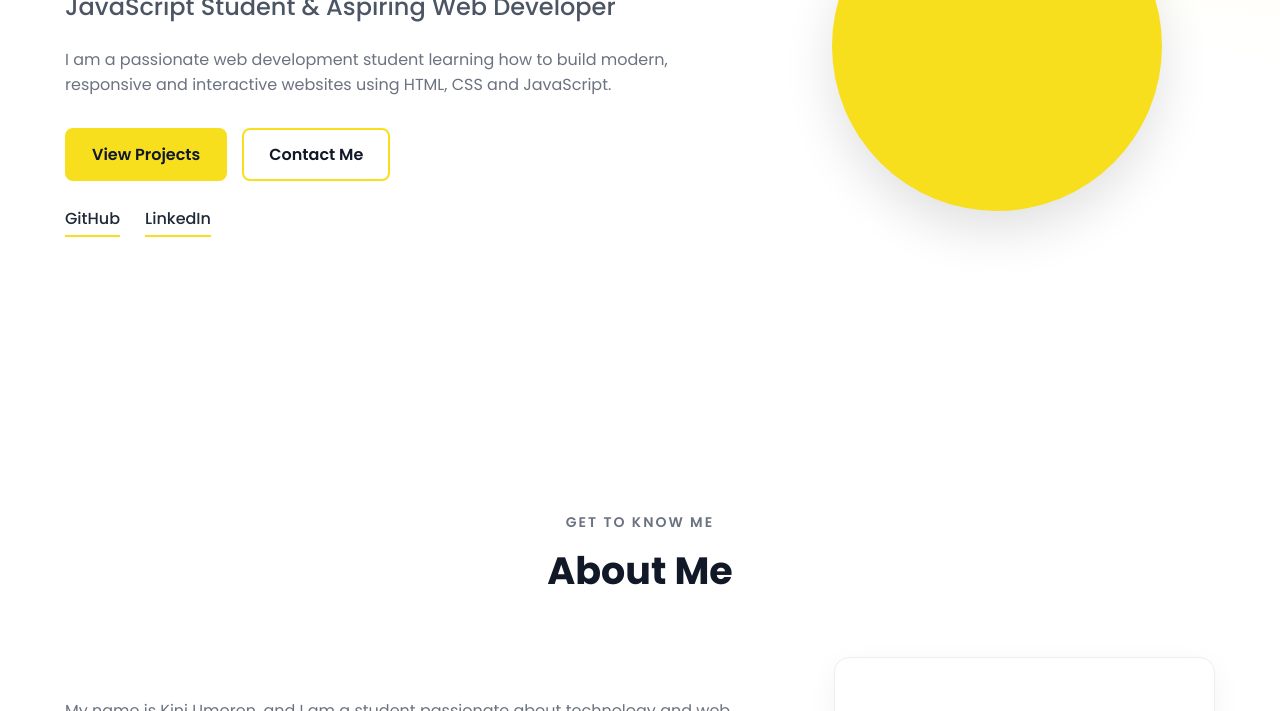
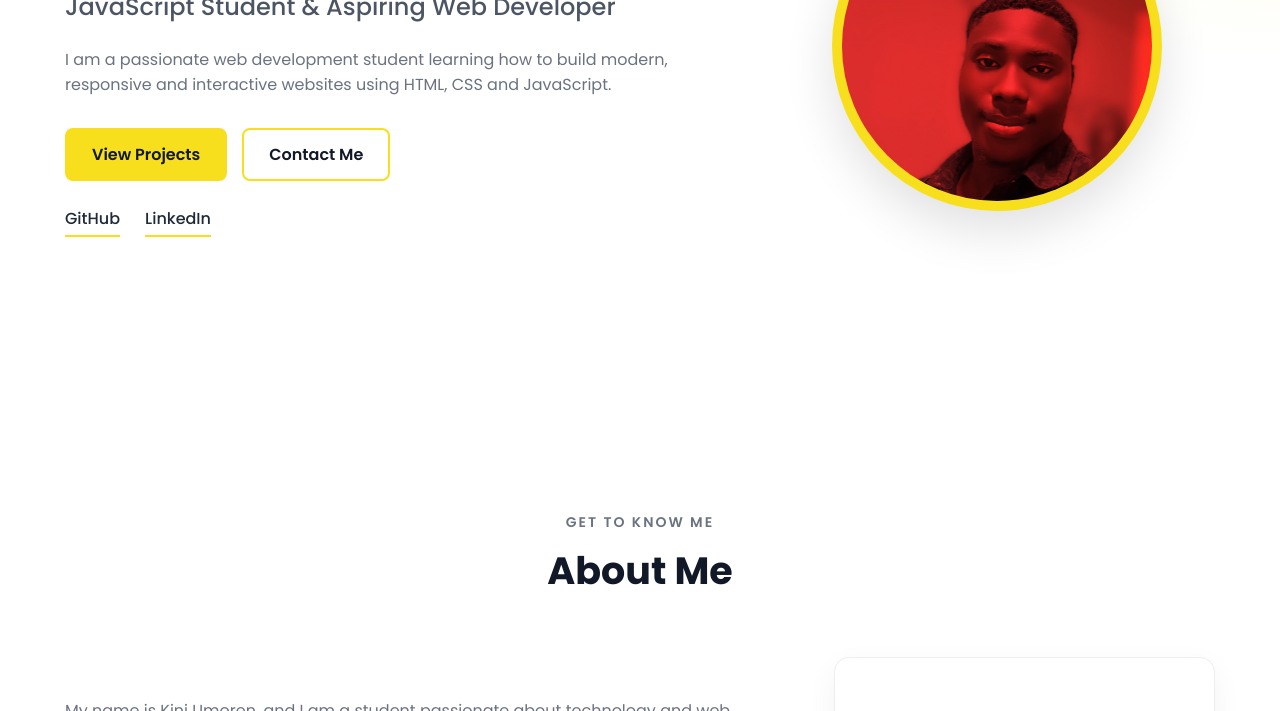
Before and after one commit to kiniumoren4christ-afk/student-portfolio, a plain HTML site: page index.html in a window 1280 px wide. Shown: the part 389-1100 px from the top of the page. Drawn offline with Linux system fonts and the light colour scheme.

Commit message:
update changes

```diff
--- a/index.html
+++ b/index.html
@@ -168,7 +168,7 @@
                     <div class="image-circle">
 
                         <img
-                            src="images/Kini.jpeg"
+                            src="image/Kini.jpeg"
                             alt="Profile photo of Kini Umoren"
                         >
 
```
Also changed, not shown: images/Kini.jpeg (added).
